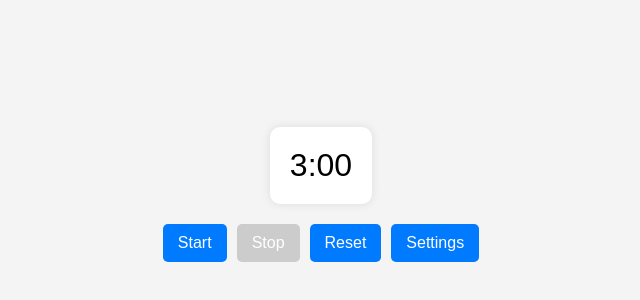
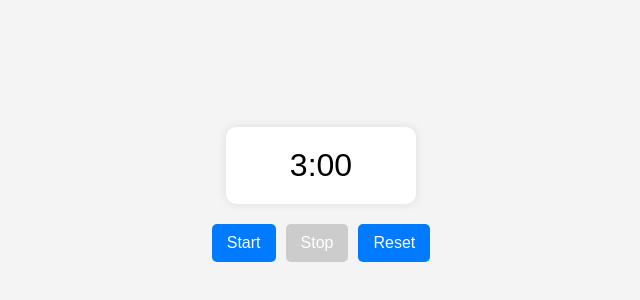
Before and after one commit to LorenzoRobertetti/count-down, a plain HTML site: page index.html in a window 1280 px wide. Shown: the part 214-514 px from the top of the page, without its empty margins (319-959 px from the left). Drawn offline with Linux system fonts and the light colour scheme.

Commit message:
Update index.html

```diff
--- a/index.html
+++ b/index.html
@@ -8,11 +8,16 @@
         body {
             font-family: Arial, sans-serif;
             display: flex;
-            flex-direction: column;
             justify-content: center;
             align-items: center;
             height: 100vh;
             background-color: #f4f4f4;
+            flex-direction: column;
+        }
+        .container {
+            display: flex;
+            flex-direction: column;
+            align-items: center;
         }
         #countdown {
             font-size: 2rem;
@@ -20,11 +25,17 @@
             padding: 20px;
             border-radius: 10px;
             box-shadow: 0 0 10px rgba(0, 0, 0, 0.1);
+            display: flex;
+            justify-content: center;
+            align-items: center;
+            width: 150px;
+            text-align: center;
             margin-bottom: 20px;
         }
         .buttons {
             display: flex;
             gap: 10px;
+            justify-content: center;
         }
         button {
             padding: 10px 15px;
@@ -41,15 +52,17 @@
     </style>
 </head>
 <body>
-    <div id="countdown">3:00</div>
-    <div class="buttons">
-        <button id="start">Start</button>
-        <button id="stop" disabled>Stop</button>
-        <button id="reset">Reset</button>
-        <button id="settings">Settings</button>
+    <div class="container">
+        <div id="countdown">Loading...</div>
+        <div class="buttons">
+            <button id="start">Start</button>
+            <button id="stop" disabled>Stop</button>
+            <button id="reset">Reset</button>
+        </div>
     </div>
     <script>
-        let countdownTime = 180;
+        let urlParams = new URLSearchParams(window.location.search);
+        let countdownTime = parseInt(urlParams.get("time")) || 180; // Default 3 minutes
         let timeRemaining = countdownTime;
         let interval;
 
@@ -91,19 +104,9 @@
             document.getElementById("stop").disabled = true;
         }
 
-        function changeSettings() {
-            let newTime = prompt("Enter countdown time in seconds:", countdownTime);
-            if (newTime && !isNaN(newTime) && newTime > 0) {
-                countdownTime = parseInt(newTime);
-                timeRemaining = countdownTime;
-                resetCountdown();
-            }
-        }
-
         document.getElementById("start").addEventListener("click", startCountdown);
         document.getElementById("stop").addEventListener("click", stopCountdown);
         document.getElementById("reset").addEventListener("click", resetCountdown);
-        document.getElementById("settings").addEventListener("click", changeSettings);
 
         updateCountdown();
     </script>
```
